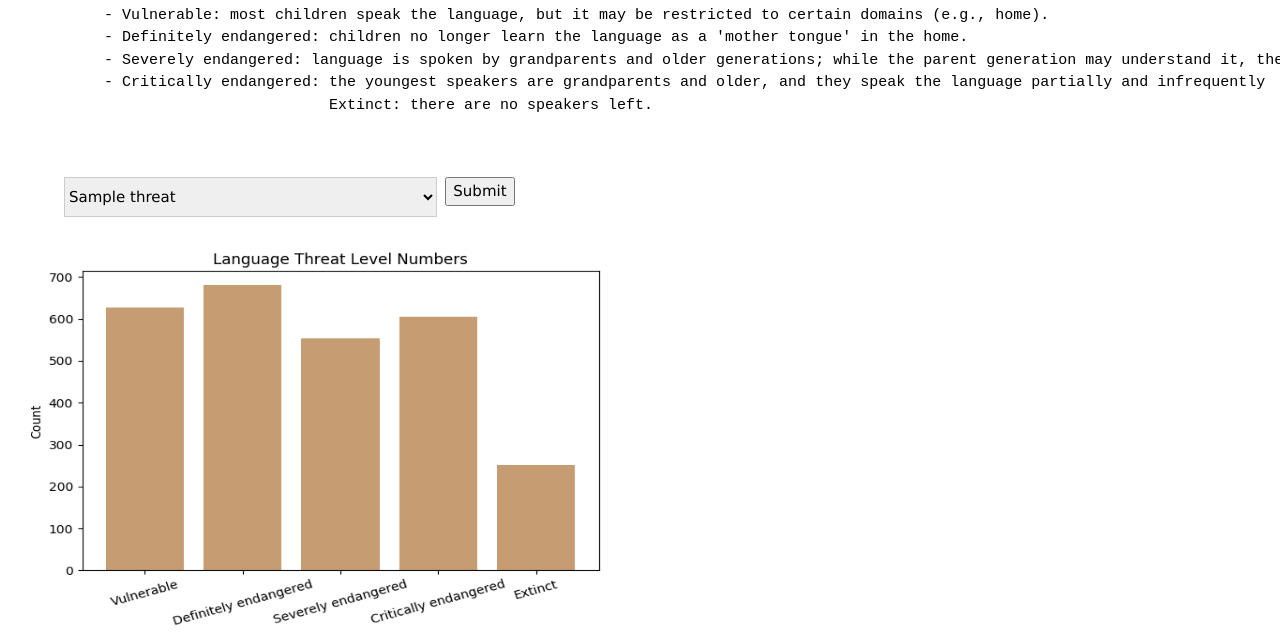
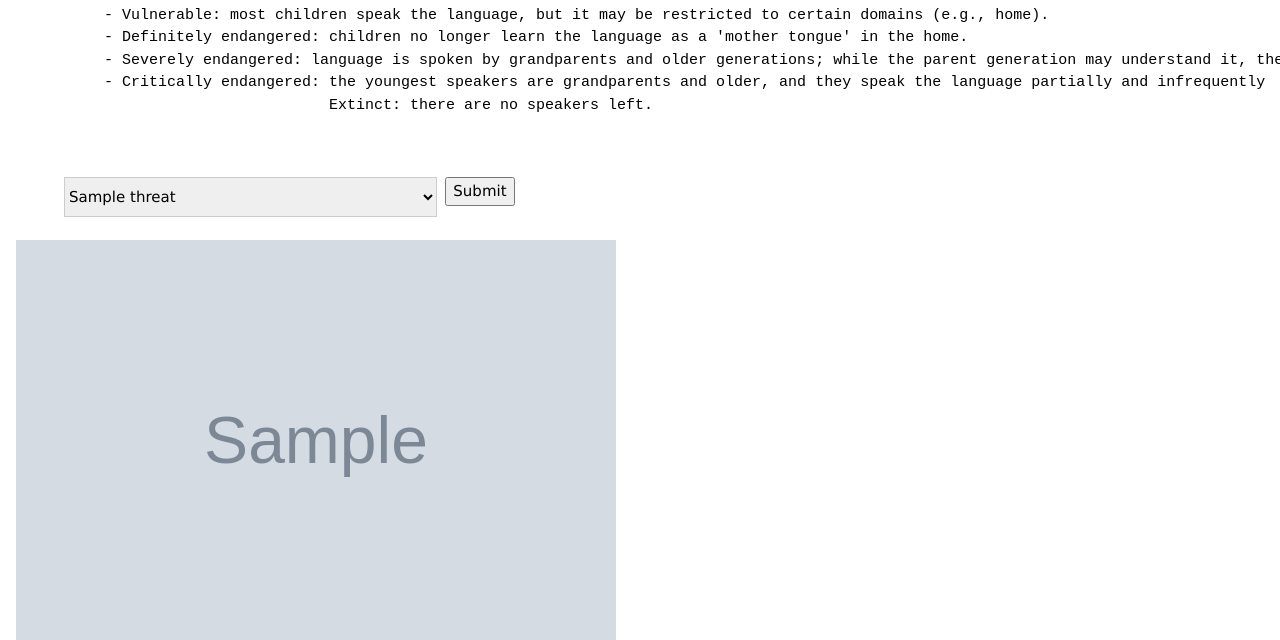
Before and after one commit to brendon21c/dead_languages, a Flask app: template templates/home_page.html in a window 1280 px wide. Shown: the part 363-1003 px from the top of that part. Run offline with Flask 2, Linux system fonts and the light colour scheme; the template is opened without the code that fills it: most values are stand-ins (such as "Sample title", 1, 10 or a date in 2020); the page is wider than the window, and the part outside it is not shown.

Commit message:
still not working

```diff
--- a/app.py
+++ b/app.py
@@ -66,7 +66,7 @@ def home_page():
 
 
 
-    return render_template("home_page.html", name_list = Language.query.all(), threat_list = threat_level, photo = "threat_count.png")
+    return render_template("home_page.html", name_list = Language.query.all(), threat_list = threat_level, photo = "images/threat_count.png")
 
 
 # @app.route('/<path:filename>')
--- a/templates/home_page.html
+++ b/templates/home_page.html
@@ -107,7 +107,7 @@
     <br>
 
     <div>
-      <img src="/images/threat_count.png" width="600" height="400"/>
+      <img src="{{ photo }}" width="600" height="400"/>
 
     </div>
 
```
Also changed, not shown: images/threat_count.png (renamed from deadlanenv/images/threat_count.png).
